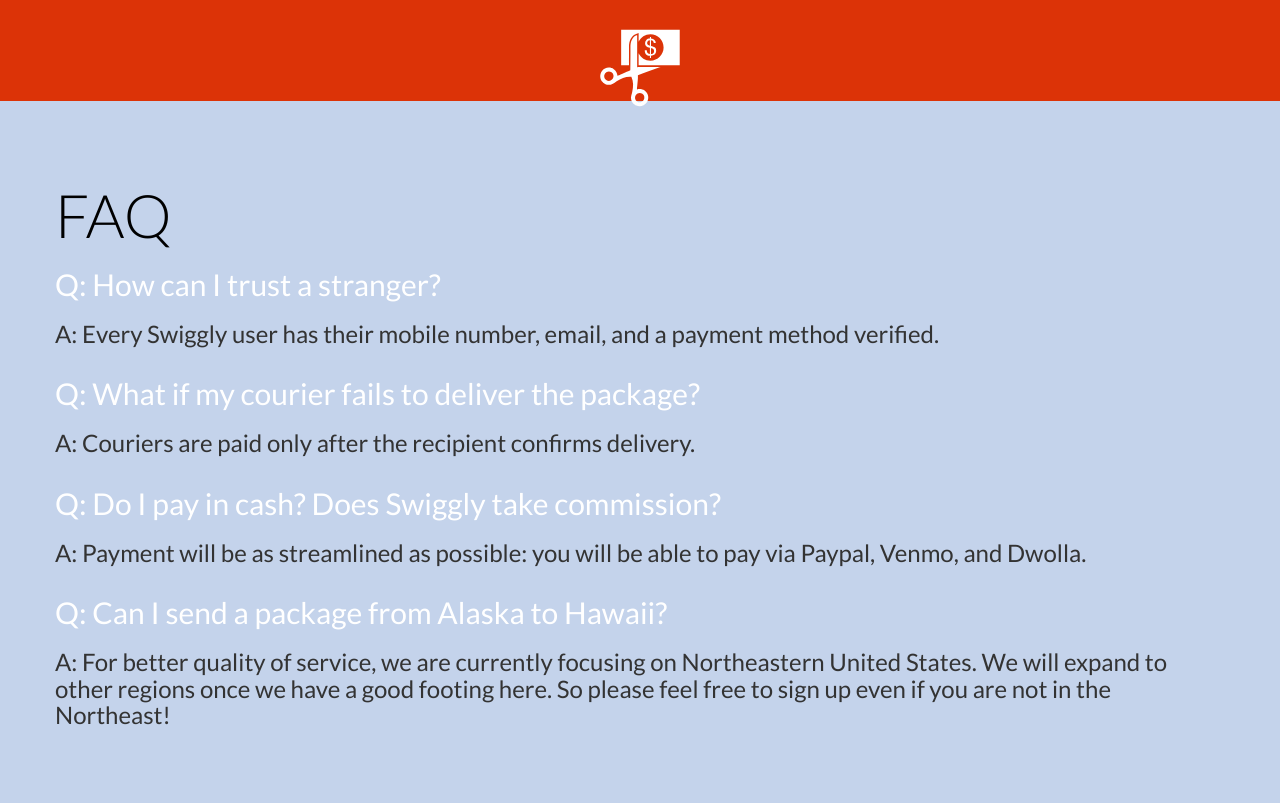
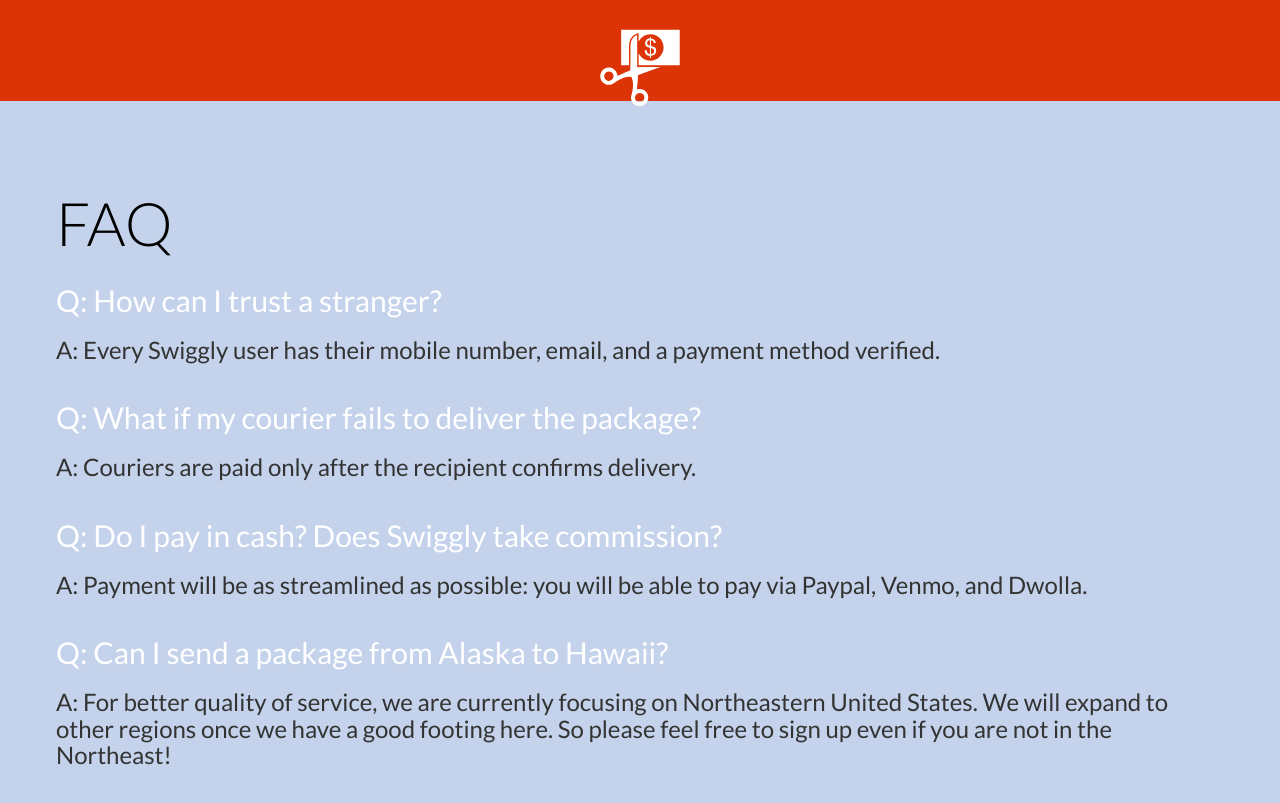
Before and after one commit to pqhwan/realswig, a website: page html/demopage_responsive.html in a window 1280 px wide. Shown: the part 3099-3902 px from the top of the page. Drawn offline with Linux system fonts and the light colour scheme; files that its build step writes are made by us from their sources; no server answers; files whose address does not match are found by name.

Commit message:
slight changes

```diff
--- a/html/demopage_responsive.html
+++ b/html/demopage_responsive.html
@@ -203,6 +203,7 @@
             #why h2{color:white}
             #why .row{margin-top:0.5vh;}
             @media (max-width:600px){
+                #why {min-height:600px;}
                 #why h1{font-size:25px;}
                 #why h2{font-size:13px;}
                 #why .svg{
@@ -231,6 +232,11 @@
             }
             #but .container{
                 margin-top:10vh;
+                padding-left: 2vh;
+                padding-right:2vh;
+            }
+            #but .row{
+                margin-top:1vh;
             }
             @media (max-width:600px){
                 #but {min-height:650px;}
```
